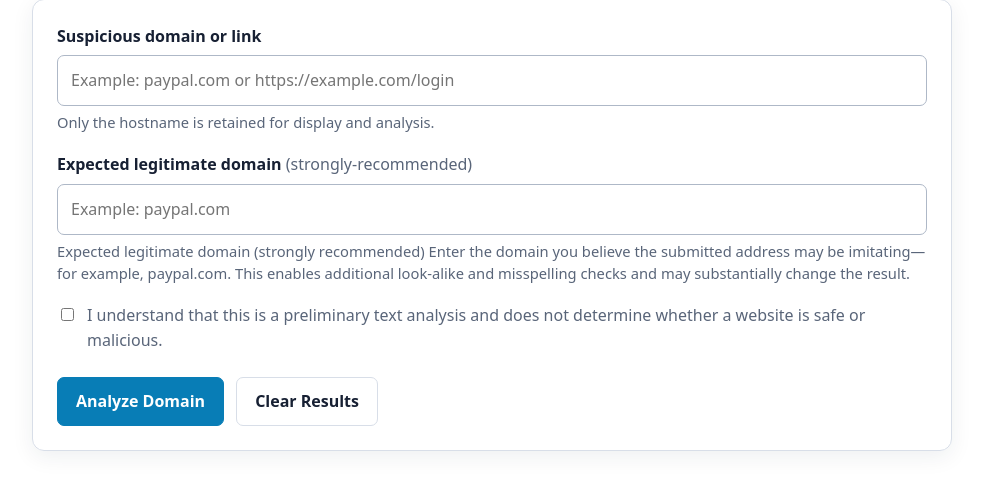
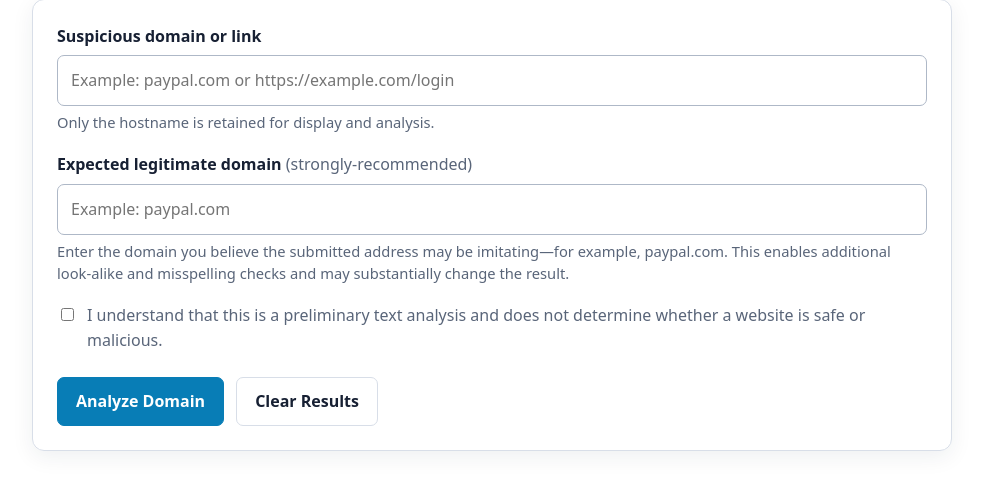
Before and after one commit to CFloy66-v12o/Domain-Spoof-Detector, a Flask app: page / in a window 1280 px wide. Shown: the part 360-842 px from the top of the page, without its empty margins (148-1131 px from the left). Run offline with Flask 3, Linux system fonts and the light colour scheme.

Commit message:
Update index.html
fixed wording in expected legitimate domain for redundancy.

```diff
--- a/templates/index.html
+++ b/templates/index.html
@@ -50,7 +50,7 @@
         placeholder="Example: paypal.com"
         value="{{ trusted_value }}"
       >
-      <p class="help">Expected legitimate domain (strongly recommended)
+      <p class="help">
         Enter the domain you believe the submitted address may be imitating—for example, paypal.com. This enables additional look-alike and misspelling checks and may substantially change the result.</p>
 
       <label class="acknowledgment">
```
